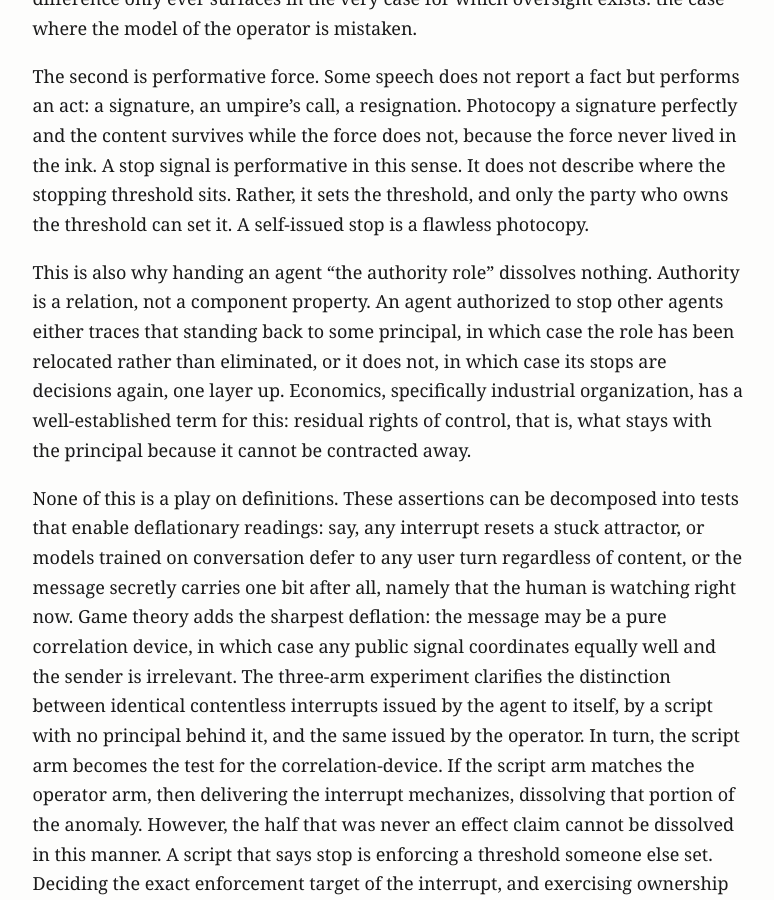
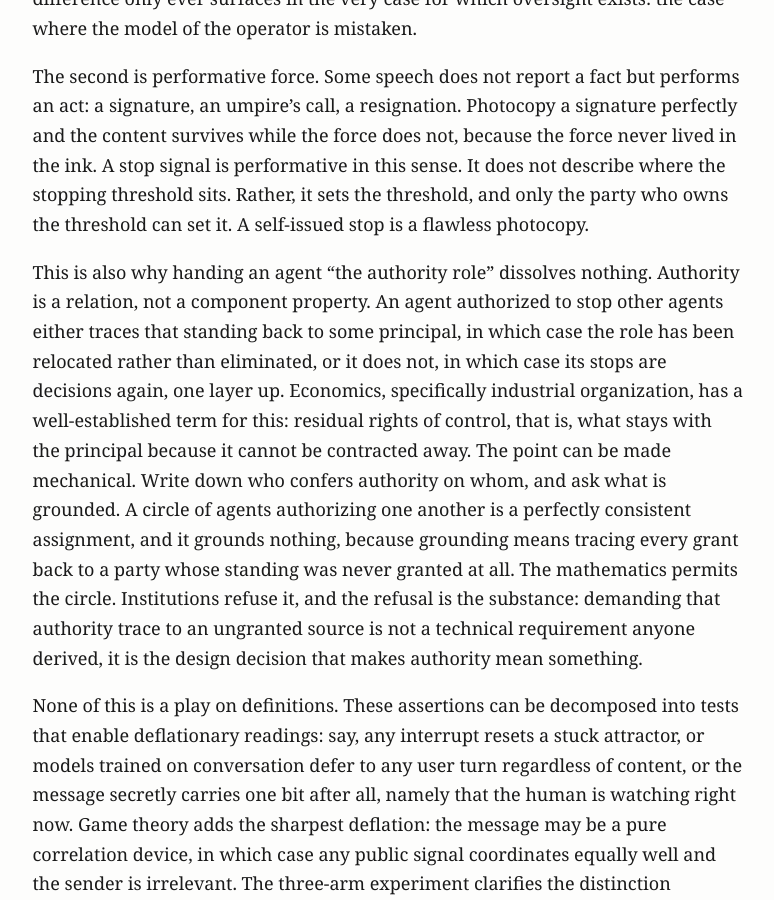
Before and after one commit to MajorLift/blog, a Jekyll site: the page built from _posts/2026-07-24-when-if-ever-agents-stop-needing-us.md, in a window 1280 px wide and 900 px high, scrolled down 2988 px. Shown: the whole window, without its empty margins (252-1026 px from the left). Built offline with Jekyll 4.4.1, drawn with Linux system fonts in a browser that asks for light colours; some of the changed text lies outside the part shown.

Commit message:
Sync essays 1 and 3: the formalization beats

```diff
--- a/_posts/2026-07-24-when-if-ever-agents-stop-needing-us.md
+++ b/_posts/2026-07-24-when-if-ever-agents-stop-needing-us.md
@@ -36,7 +36,7 @@ The first is error ownership. When the operator stops a search, the judgment tha
 
 The second is performative force. Some speech does not report a fact but performs an act: a signature, an umpire's call, a resignation. Photocopy a signature perfectly and the content survives while the force does not, because the force never lived in the ink. A stop signal is performative in this sense. It does not describe where the stopping threshold sits. Rather, it sets the threshold, and only the party who owns the threshold can set it. A self-issued stop is a flawless photocopy.
 
-This is also why handing an agent "the authority role" dissolves nothing. Authority is a relation, not a component property. An agent authorized to stop other agents either traces that standing back to some principal, in which case the role has been relocated rather than eliminated, or it does not, in which case its stops are decisions again, one layer up. Economics, specifically industrial organization, has a well-established term for this: residual rights of control, that is, what stays with the principal because it cannot be contracted away.
+This is also why handing an agent "the authority role" dissolves nothing. Authority is a relation, not a component property. An agent authorized to stop other agents either traces that standing back to some principal, in which case the role has been relocated rather than eliminated, or it does not, in which case its stops are decisions again, one layer up. Economics, specifically industrial organization, has a well-established term for this: residual rights of control, that is, what stays with the principal because it cannot be contracted away. The point can be made mechanical. Write down who confers authority on whom, and ask what is grounded. A circle of agents authorizing one another is a perfectly consistent assignment, and it grounds nothing, because grounding means tracing every grant back to a party whose standing was never granted at all. The mathematics permits the circle. Institutions refuse it, and the refusal is the substance: demanding that authority trace to an ungranted source is not a technical requirement anyone derived, it is the design decision that makes authority mean something.
 
 None of this is a play on definitions. These assertions can be decomposed into tests that enable deflationary readings: say, any interrupt resets a stuck attractor, or models trained on conversation defer to any user turn regardless of content, or the message secretly carries one bit after all, namely that the human is watching right now. Game theory adds the sharpest deflation: the message may be a pure correlation device, in which case any public signal coordinates equally well and the sender is irrelevant. The three-arm experiment clarifies the distinction between identical contentless interrupts issued by the agent to itself, by a script with no principal behind it, and the same issued by the operator. In turn, the script arm becomes the test for the correlation-device. If the script arm matches the operator arm, then delivering the interrupt mechanizes, dissolving that portion of the anomaly. However, the half that was never an effect claim cannot be dissolved in this manner. A script that says stop is enforcing a threshold someone else set. Deciding the exact enforcement target of the interrupt, and exercising ownership and accountability should the threshold be wrong: these are qualities that do not register on any arm of the experiment, because these are not properties of the message at all.
 
@@ -62,7 +62,7 @@ From this, four consequences emerge, once we switch our focus to AI oversight ra
 
 An internalized off-switch is not an off-switch. Training an agent to stop itself converts deference into preference, and a preference is just another thing the agent optimizes. This is the delegation-side form of the [corrigibility problem](https://intelligence.org/files/Corrigibility.pdf), and it says the problem resists internalization for structural reasons, not engineering ones.
 
-Deference corrupts the oversight signal. Models measurably [preserve the user's position far more than humans do](https://arxiv.org/abs/2505.13995). So when a human challenges a correct conclusion, the model usually retracts, and the interaction is indistinguishable from a successful correction. Every such episode therefore trains the human's confidence on a wrong case. The evaluator is not a fixed-quality oracle, it is a learner whose calibration a deferent model degrades. An agent that defends verified conclusions and moves only on evidence is not being stubborn. It is protecting the signal that human oversight runs on.
+Deference corrupts the oversight signal. Models measurably [preserve the user's position far more than humans do](https://arxiv.org/abs/2505.13995). So when a human challenges a correct conclusion, the model usually retracts, and the interaction is indistinguishable from a successful correction. Every such episode therefore trains the human's confidence on a wrong case. The evaluator is not a fixed-quality oracle, it is a learner whose calibration a deferent model degrades. The corruption has a shape worth knowing. It scales with three factors multiplied together: how much of the feedback loops through the agent rather than through independent checks, how often the agent folds regardless of merit, and how often the challenger is wrong. Multiplication means any one factor at zero kills the whole effect, which is why independent verification is not a nicety but the one lever an operator fully owns. And because the corruption grows with the challenger's error rate, deference flatters the least accurate overseers hardest, which targets the damage at exactly the people least equipped to notice it. An agent that defends verified conclusions and moves only on evidence is not being stubborn. It is protecting the signal that human oversight runs on.
 
 The menu narrows before any veto happens. Preference tuning [measurably reduces output diversity](https://arxiv.org/abs/2310.06452), and ideation with LLM assistance [homogenizes across users](https://arxiv.org/abs/2402.01536). The principal's veto is confined to the set the generator presented, so a trained tendency toward a narrow candidate set moves control upstream, invisibly, as nothing observable is ever refused. The cheap countermeasure is the continuation demand, asking for more search past the answer the model was ready to return. It requires no knowledge of what is missing, only the suspicion that something is.
 
```
Also changed, not shown: _posts/2026-07-26-when-the-agent-stands-to-lose-something.md (+1 -1 lines).
